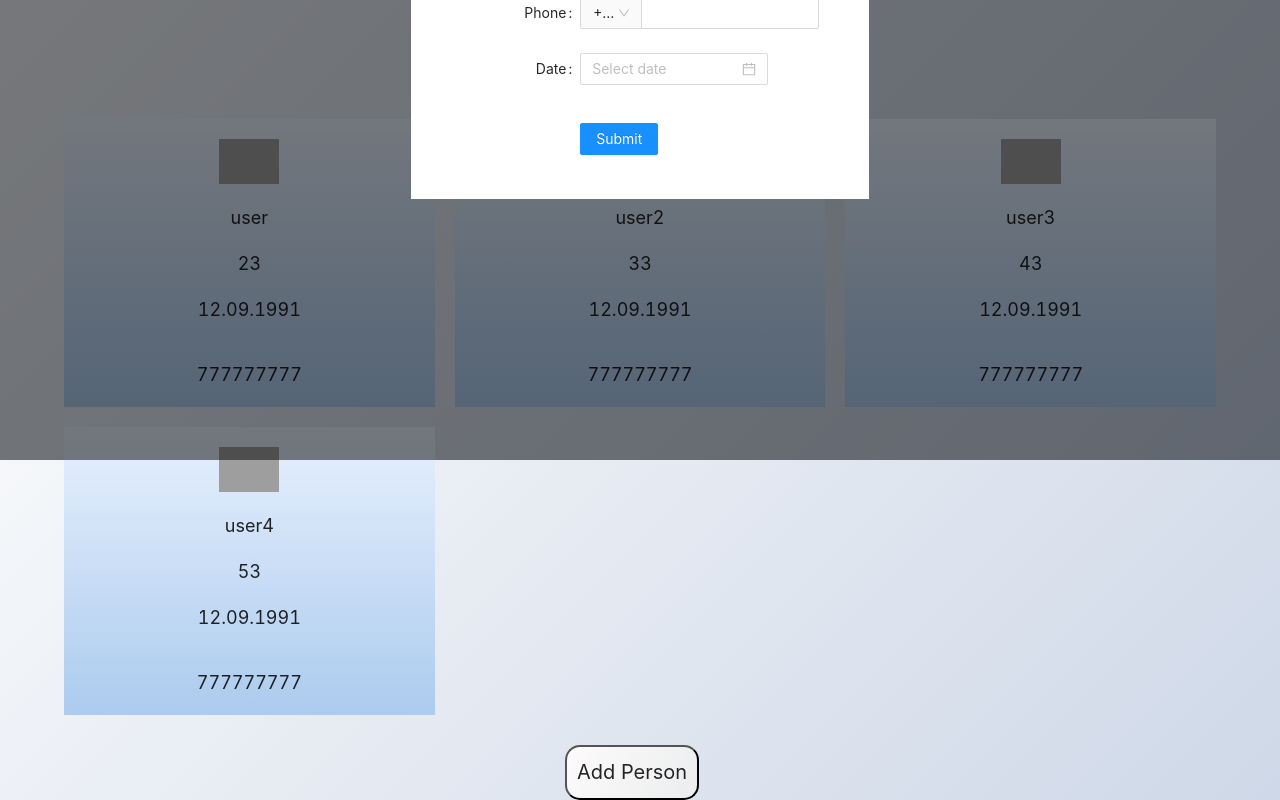
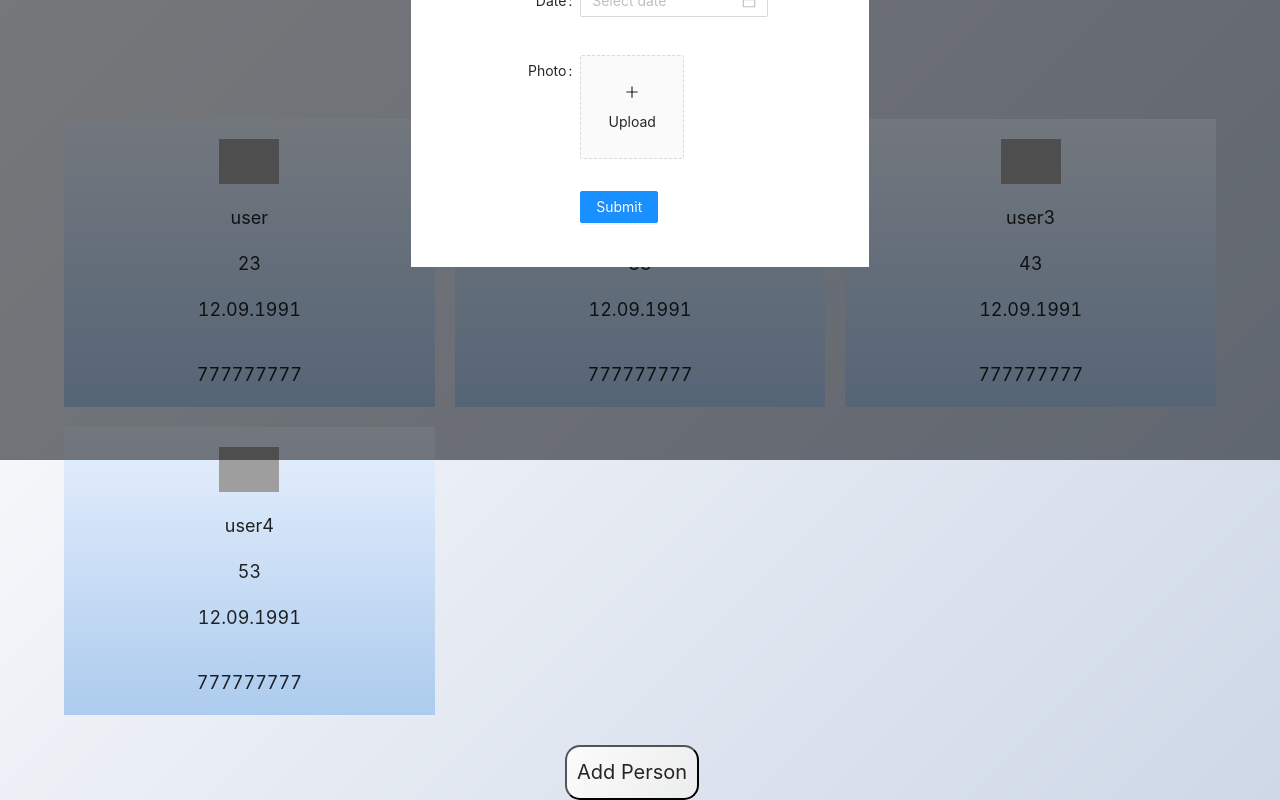
Before and after one commit to AlexBachurin/Birthday-reminder, a React (Create React App) app: page / in a window 1280 px wide. Both pictures are taken after a click on the button "Add Person". Shown: the part 340-1140 px from the top of the page. Built offline with nearby package versions, Linux system fonts and the light colour scheme; grey boxes are pictures that could not be loaded.

Commit message:
added component to upload photo using antDesign

```diff
--- a/src/components/AddPersonModalForm/AddPersonModalForm.js
+++ b/src/components/AddPersonModalForm/AddPersonModalForm.js
@@ -2,12 +2,15 @@
 import { Button, DatePicker, Form, Input, Select } from "antd";
 import { Wrapper } from "./Wrapper";
 import { CloseOutlined } from "@ant-design/icons";
+import UploadButton from "../UploadButton/UploadButton";
 
 const { Option } = Select;
 
 const AddPersonModalForm = ({ closeFormModal }) => {
 	const [birthDate, setBirthDate] = useState("");
 	const [birthdayError, setBirthdayError] = useState(false);
+	//state for person image
+	const [imageUrl, setImageUrl] = useState();
 	//submit
 	const onFinish = (values) => {
 		if (!birthDate) {
@@ -70,6 +73,9 @@
 							{birthdayError ? "Please enter date" : null}
 						</p>
 					</Form.Item>
+					<Form.Item label="Photo" className="upload-item">
+						<UploadButton imageUrl={imageUrl} setImageUrl={setImageUrl} />
+					</Form.Item>
 
 					<Form.Item wrapperCol={{ offset: 8, span: 16 }}>
 						<Button type="primary" htmlType="submit">
--- /dev/null
+++ b/src/components/UploadButton/UploadButton.js
@@ -0,0 +1,62 @@
+import { LoadingOutlined, PlusOutlined } from "@ant-design/icons";
+import { Upload } from "antd";
+import React, { useState } from "react";
+import { beforeUpload, getBase64 } from "../../utils/uploadPicture";
+
+const UploadButton = ({ imageUrl, setImageUrl }) => {
+	const [loading, setLoading] = useState(false);
+	//state to store picture
+
+	const handleChange = (info) => {
+		if (info.file.status === "uploading") {
+			setLoading(true);
+			return;
+		}
+
+		if (info.file.status === "done") {
+			// Get this url from response in real world.
+			getBase64(info.file.originFileObj, (url) => {
+				setLoading(false);
+				setImageUrl(url);
+			});
+		}
+	};
+
+	const uploadButton = (
+		<div>
+			{loading ? <LoadingOutlined /> : <PlusOutlined />}
+			<div
+				style={{
+					marginTop: 8,
+				}}
+			>
+				Upload
+			</div>
+		</div>
+	);
+	return (
+		<Upload
+			name="avatar"
+			listType="picture-card"
+			className="avatar-uploader"
+			showUploadList={false}
+			action="https://www.mocky.io/v2/5cc8019d300000980a055e76"
+			beforeUpload={beforeUpload}
+			onChange={handleChange}
+		>
+			{imageUrl ? (
+				<img
+					src={imageUrl}
+					alt="avatar"
+					style={{
+						width: "100%",
+					}}
+				/>
+			) : (
+				uploadButton
+			)}
+		</Upload>
+	);
+};
+
+export default UploadButton;
--- /dev/null
+++ b/src/utils/uploadPicture.js
@@ -0,0 +1,24 @@
+import { message } from "antd";
+//file reader things
+export const getBase64 = (img, callback) => {
+	const reader = new FileReader();
+	reader.addEventListener("load", () => callback(reader.result));
+	reader.readAsDataURL(img);
+};
+
+//validate picture size + format
+export const beforeUpload = (file) => {
+	const isJpgOrPng = file.type === "image/jpeg" || file.type === "image/png";
+
+	if (!isJpgOrPng) {
+		message.error("You can only upload JPG/PNG file!");
+	}
+
+	const isLt2M = file.size / 1024 / 1024 < 2;
+
+	if (!isLt2M) {
+		message.error("Image must smaller than 2MB!");
+	}
+
+	return isJpgOrPng && isLt2M;
+};
```
